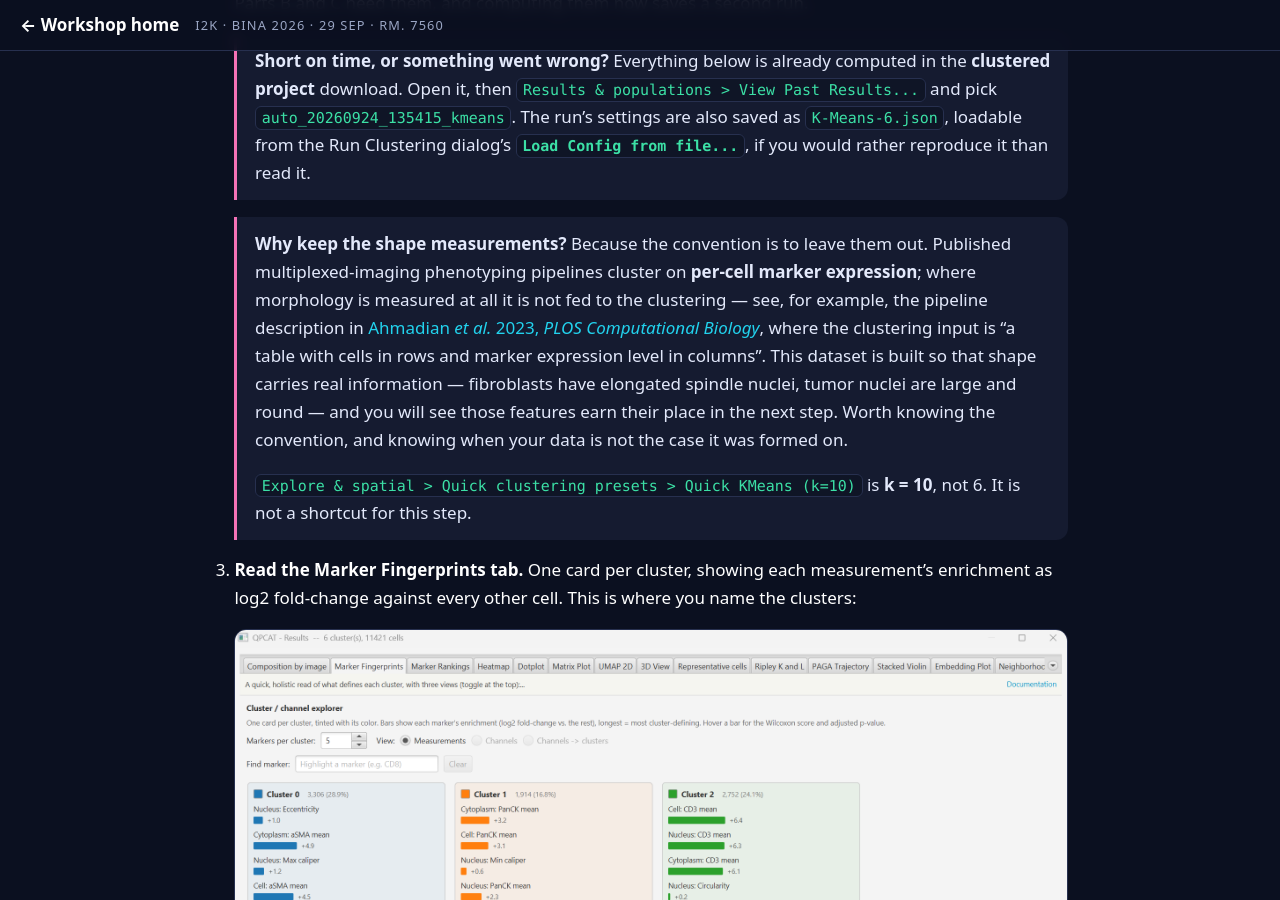
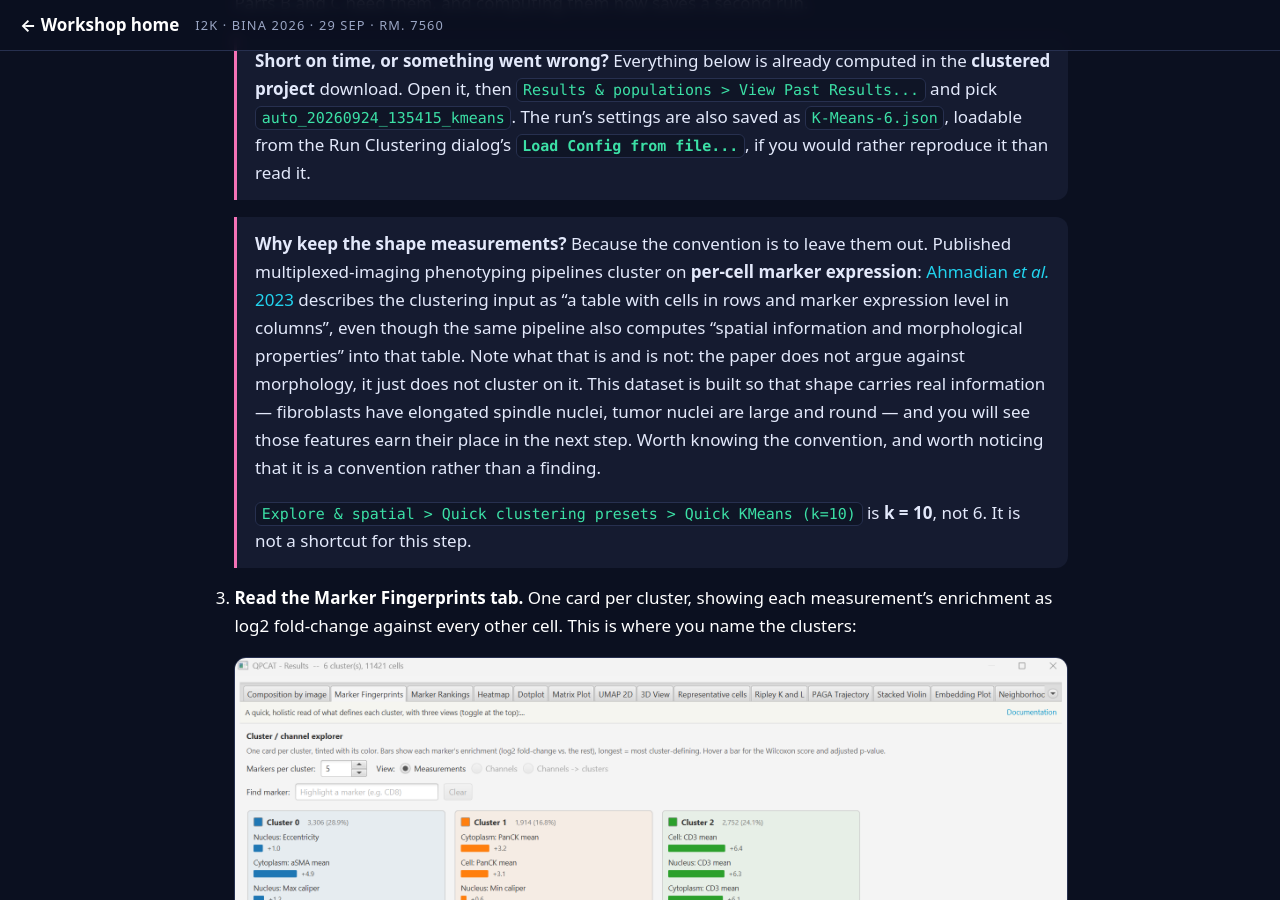
Before and after one commit to MichaelSNelson/BINA-I2K-2026-QuPath-Extensions, a Jekyll site: the page built from docs/03-qp-cat-cell-analysis-tools.md, in a window 1280 px wide and 900 px high, scrolled down 4884 px. Built offline with Jekyll 4.4.1, drawn with Linux system fonts in a browser that asks for light colours.

Commit message:
guide: say only what the cited paper supports about morphology
The note claimed published pipelines measure morphology and do not feed it to
clustering. The paper supports the first half and is silent on the second: it
generates 'spatial information and morphological properties' into the cell
table and describes the clustering input as marker expression, but never says
morphology is excluded or why. Rewritten to state the observation and then
name its limit -- the paper does not argue against morphology, it just does not
cluster on it.

Claude-Session: https://claude.ai/code/session_01TZFXuLKiz1DgbomrTgfDTw

```diff
--- a/docs/03-qp-cat-cell-analysis-tools.md
+++ b/docs/03-qp-cat-cell-analysis-tools.md
@@ -319,15 +319,15 @@ should detect close to 1,530 cells on `tme_00`.
    > dialog's **`Load Config from file...`**, if you would rather reproduce it than read it.
 
    > **Why keep the shape measurements?** Because the convention is to leave them out. Published
-   > multiplexed-imaging phenotyping pipelines cluster on **per-cell marker expression**; where
-   > morphology is measured at all it is not fed to the clustering — see, for example, the
-   > pipeline description in
-   > [Ahmadian *et al.* 2023, *PLOS Computational Biology*](https://journals.plos.org/ploscompbiol/article?id=10.1371/journal.pcbi.1011432),
-   > where the clustering input is "a table with cells in rows and marker expression level in
-   > columns". This dataset is built so that shape carries real information — fibroblasts have
-   > elongated spindle nuclei, tumor nuclei are large and round — and you will see those
-   > features earn their place in the next step. Worth knowing the convention, and knowing when
-   > your data is not the case it was formed on.
+   > multiplexed-imaging phenotyping pipelines cluster on **per-cell marker expression**:
+   > [Ahmadian *et al.* 2023](https://journals.plos.org/ploscompbiol/article?id=10.1371/journal.pcbi.1011432)
+   > describes the clustering input as "a table with cells in rows and marker expression level in
+   > columns", even though the same pipeline also computes "spatial information and morphological
+   > properties" into that table. Note what that is and is not: the paper does not argue against
+   > morphology, it just does not cluster on it. This dataset is built so that shape carries real
+   > information — fibroblasts have elongated spindle nuclei, tumor nuclei are large and round —
+   > and you will see those features earn their place in the next step. Worth knowing the
+   > convention, and worth noticing that it is a convention rather than a finding.
    >
    > `Explore & spatial > Quick clustering presets > Quick KMeans (k=10)` is **k = 10**, not 6.
    > It is not a shortcut for this step.
```
